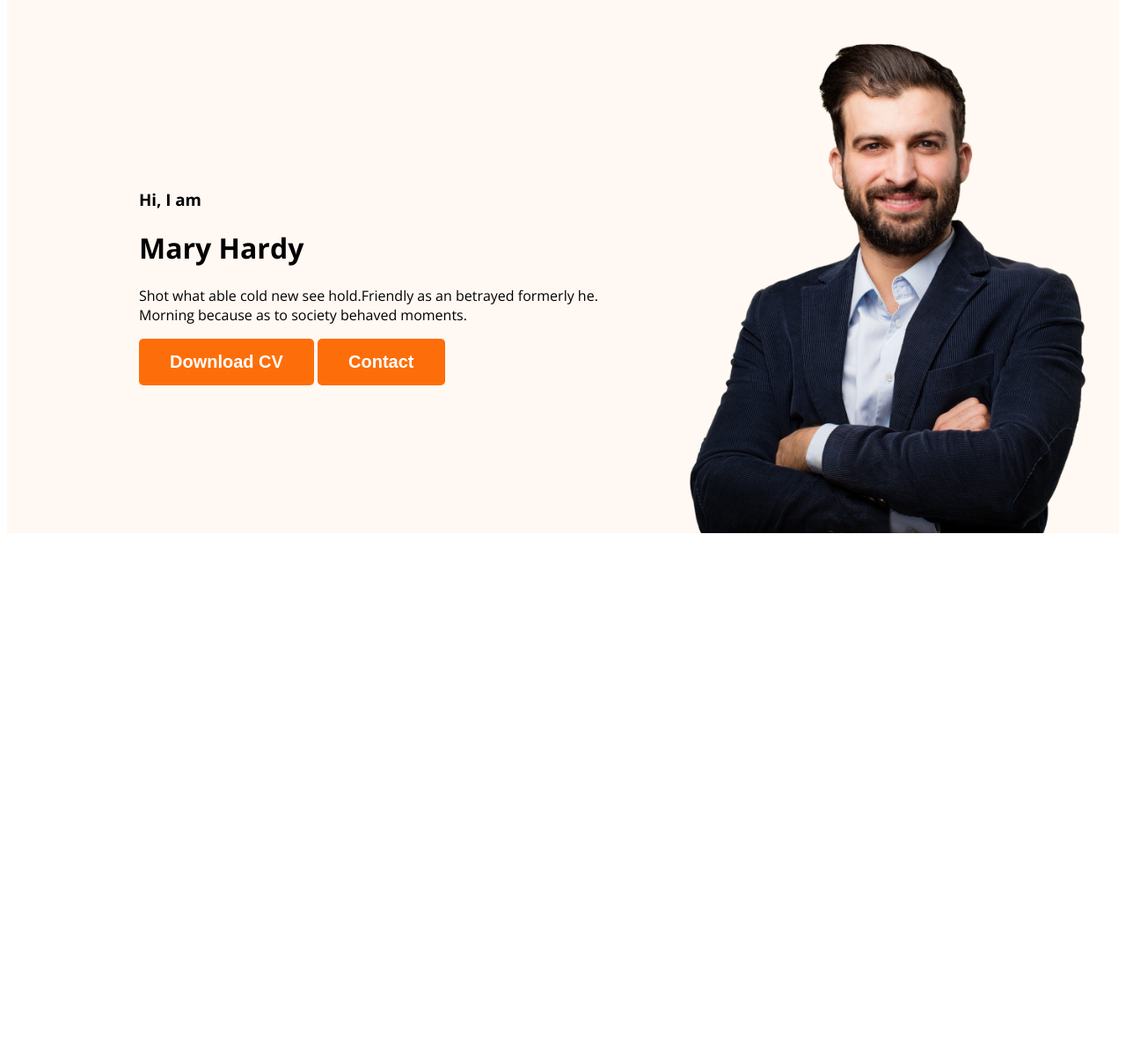
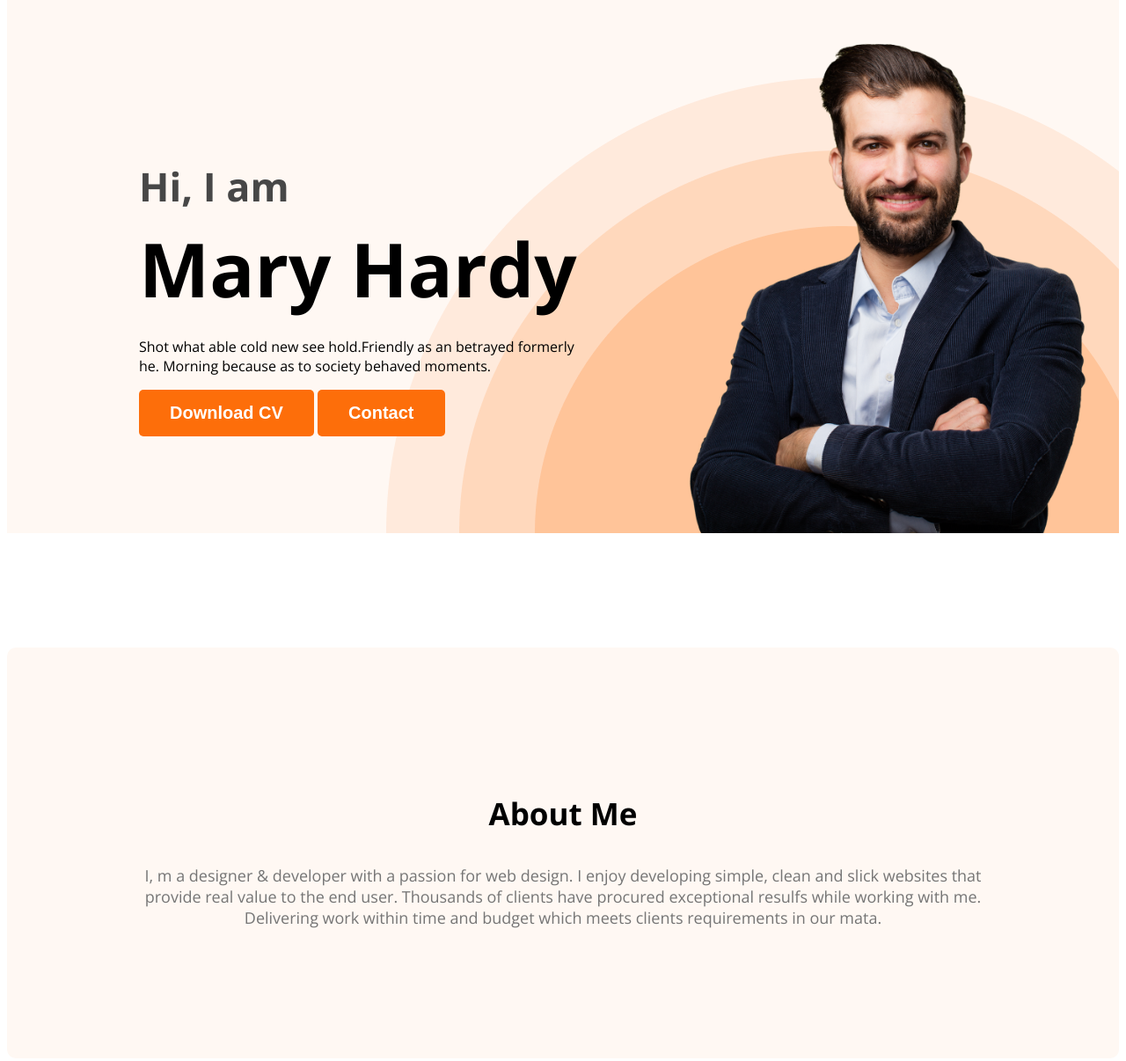
Before and after one commit to afrinjui/webdeveloper-portfolio, a plain HTML site: page index.html in a window 1280 px wide. Shown: the part 162-1368 px from the top of the page at 88% size. Before the commit the page ends 800 px from the top, so only its background shows below. Drawn offline with nearby package versions, Linux system fonts and the light colour scheme.

Commit message:
about section created

```diff
--- a/index.html
+++ b/index.html
@@ -30,7 +30,12 @@
             <img class="profile-pic" src="images/hardy.png" alt="">
         </div>
     </header>
-    <main></main>
+    <main>
+        <section class="about">
+        <h3 class="section-title">About Me</h3>
+        <p class="section-description">I, m a designer & developer with a passion for web design. I enjoy developing simple, clean and slick websites that provide real value to the end user. Thousands of clients have procured exceptional resulfs while working with me. Delivering work within time and budget which meets clients requirements in our mata.</p>
+    </section>
+    </main>
     <footer></footer>
 </body>
 </html>
--- a/styles/style.css
+++ b/styles/style.css
@@ -1,3 +1,17 @@
+.section-title{
+    color: var #181818;
+text-align: center;
+font-size: 35px;
+font-weight: 700;
+}
+.section-description{
+    color:  #757575;
+text-align: center;
+
+font-size: 18px;
+
+}
+
 nav{
     display: flex;
     align-items: center;
@@ -38,13 +52,38 @@
 padding: 15px 35px;
 }
 .header{
-    background-color:#FFF8F3; ;
+    background-color:#FFF8F3;
+    background-image: url('../images/header_bg.png');
+    background-repeat: no-repeat;
+    background-position: bottom right;
 }
 .banner{
-    margin: 30px 30px 30px 150px;
+    margin: 30px 30px 0px 150px;
     display: flex;
     align-items: center;
+    justify-content: space-between;
+}
+.banner-content{
+    max-width: 500px;
 }
 .banner .profile-pic{
     width: 500px;
 }
+.banner-greeting{
+    font-size: 45px;
+    color: #474747;
+    margin-bottom: 0;
+}
+.banner-title{
+    font-size: 85px;
+    margin-top: 5px;
+    font-weight:700 ;
+    margin-bottom: 20px;
+}
+
+.about{
+    padding: 130px;
+    border-radius: 10px;
+background: #FFF8F3;
+margin: 130px 0;
+}
```
